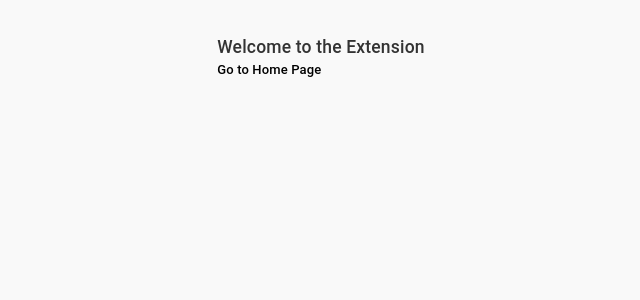
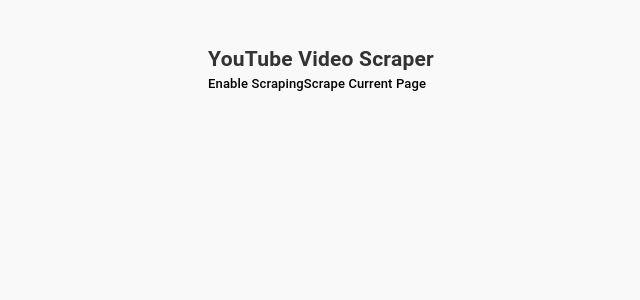
Before and after one commit to MohammedKamalAlsyd/TimJS, a React (Vite) app in the folder timjs/: page / in a window 1280 px wide. Shown: the top 300 px of the page, without its empty margins (319-959 px from the left). Built offline with nearby package versions, Linux system fonts and the light colour scheme.

Commit message:
Add Simple Logic to get the genre of youtube video & display it in console

```diff
--- a/timjs/src/App.jsx
+++ b/timjs/src/App.jsx
@@ -39,7 +39,8 @@
             path="/"
             element={
               <Layout showSidebar={false} showHeader={false}>
-                <Popup />
+                <InteractionAnalysis />
+                {/* <Popup /> */}
               </Layout>
             }
           />
@@ -55,7 +56,7 @@
             path="/interaction-analysis"
             element={
               <Layout showSidebar={true} showHeader={true}>
-                <Dashboard />
+                <InteractionAnalysis />
               </Layout>
             }
           />
--- a/timjs/src/pages/InteractionAnalysis.jsx
+++ b/timjs/src/pages/InteractionAnalysis.jsx
@@ -0,0 +1,76 @@
+import React, { useState, useEffect } from "react";
+import { BarChart, Bar, XAxis, YAxis, Tooltip, Legend, ResponsiveContainer } from "recharts";
+
+const InteractionAnalysis = () => {
+  const [data, setData] = useState([]);
+  const [allow, setAllow] = useState(false);
+
+  useEffect(() => {
+    chrome.runtime.onMessage.addListener((message) => {
+      if (message.action === "updateData") {
+        setData((prev) => [...prev, message.details]);
+      }
+    });
+  }, []);
+  const handleScrape = () => {
+    if (allow) {
+      chrome.tabs.query({ active: true, currentWindow: true }, (tabs) => {
+        if (tabs[0] && tabs[0].url.includes("youtube.com")) {
+          chrome.scripting.executeScript({
+            target: { tabId: tabs[0].id },
+            func: () => {
+              // The code to execute on the page
+              const genreMeta = document.querySelector('meta[itemprop="genre"]');
+              const isShorts = window.location.pathname.startsWith('/shorts');
+
+              const result = {
+                genre: genreMeta ? genreMeta.getAttribute('content') : 'Unknown',
+                type: isShorts ? 'Shorts' : 'Video',
+              };
+
+              console.log('Scraped Data:', result);
+              return result; // This will be returned to the callback
+            },
+          }, (results) => {
+            if (results && results.length > 0) {
+              const scrapedData = results[0].result;
+              console.log('Genre:', scrapedData.genre);
+              console.log('Type:', scrapedData.type);
+            } else {
+              console.error('No results returned from script execution.');
+            }
+          });
+        } else {
+          alert("This script only works on YouTube!");
+        }
+      });
+    } else {
+      alert("Enable scraping by toggling the 'Allow' option!");
+    }
+  };
+
+  return (
+    <div style={{ padding: "10px" }}>
+      <h1>YouTube Video Scraper</h1>
+      <button onClick={() => setAllow((prev) => !prev)}>
+        {allow ? "Disable" : "Enable"} Scraping
+      </button>
+      <button onClick={handleScrape} disabled={!allow}>
+        Scrape Current Page
+      </button>
+      {data.length > 0 && (
+        <ResponsiveContainer width="100%" height={300}>
+          <BarChart data={data}>
+            <XAxis dataKey="type" />
+            <YAxis />
+            <Tooltip />
+            <Legend />
+            <Bar dataKey="genre" fill="#82ca9d" />
+          </BarChart>
+        </ResponsiveContainer>
+      )}
+    </div>
+  );
+};
+
+export default InteractionAnalysis;
```
Also changed, not shown: timjs/src/utils/background.js (+26 -6 lines), timjs/manifest.json, 1 other file (tests, documents, lock files or other folders).
